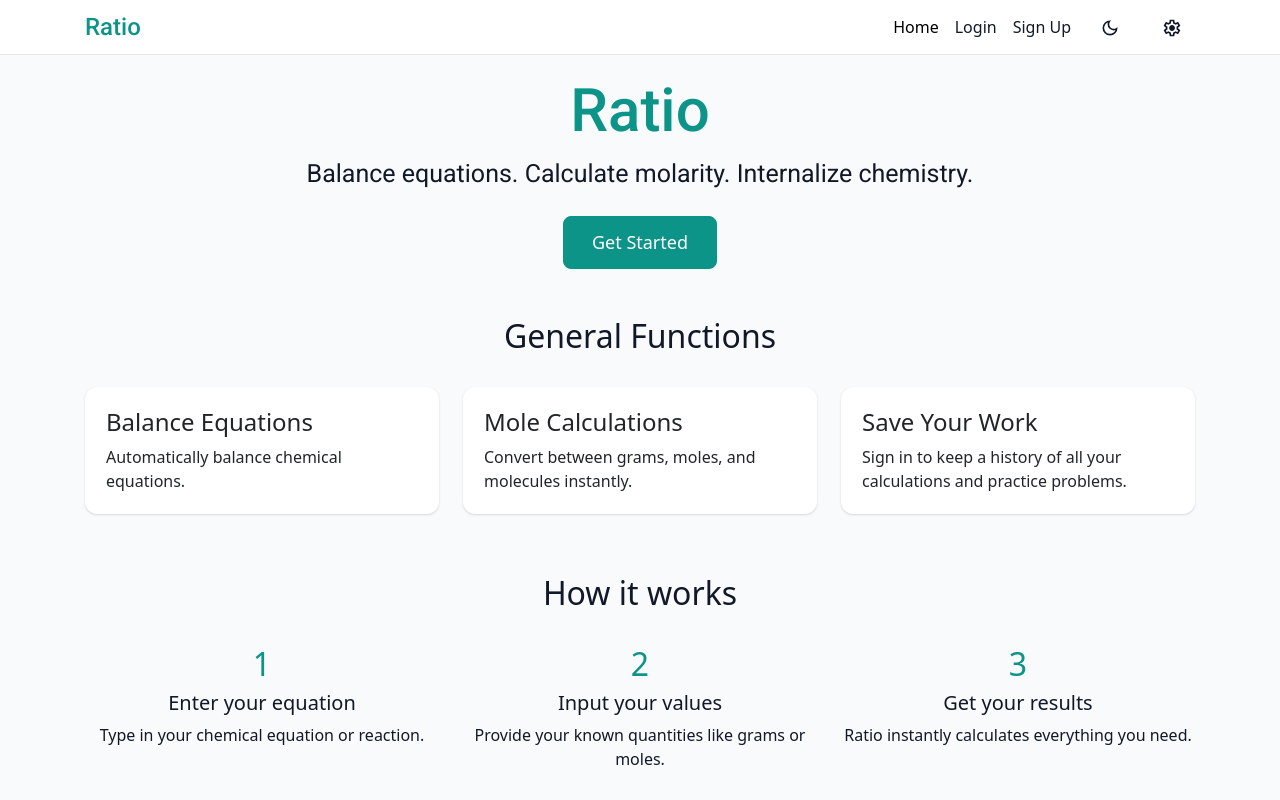
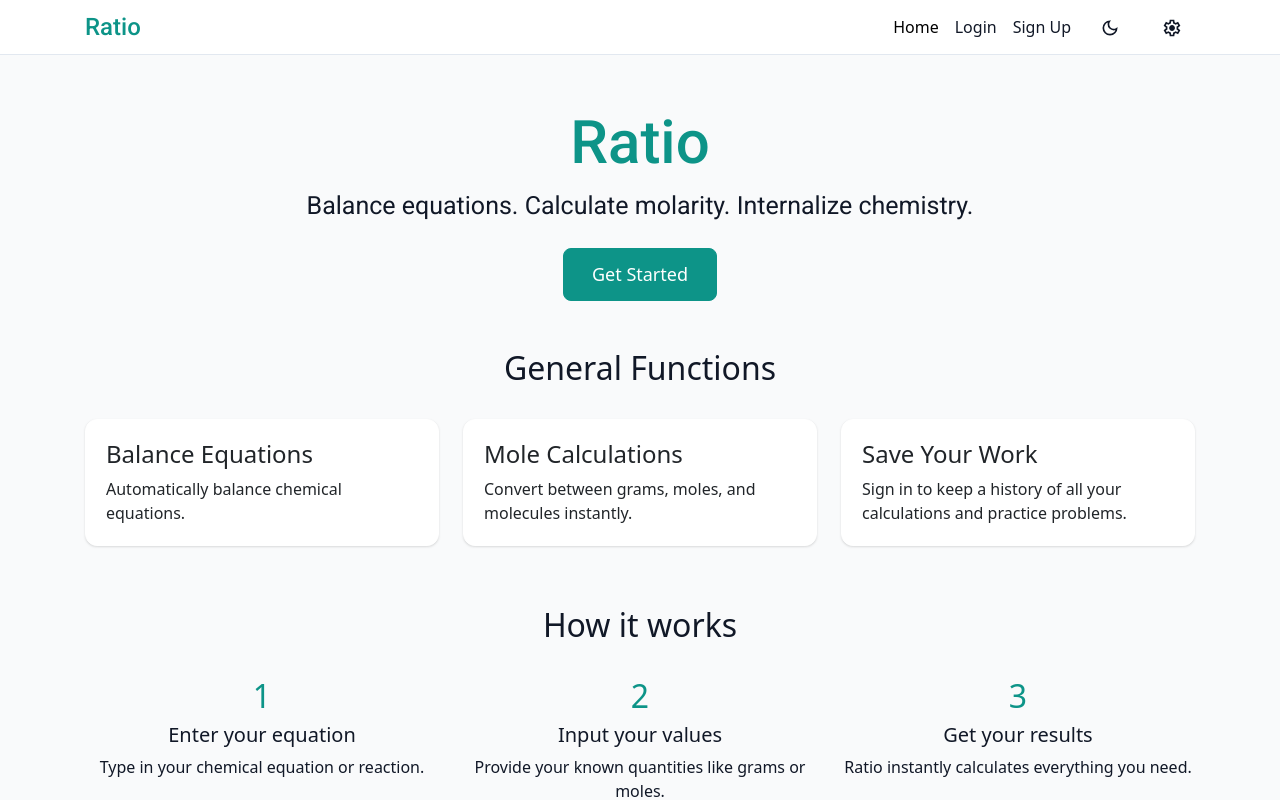
Before and after one commit to imtricksterr/Stoichiometry-Calculator, a React (Vite) app in the folder frontend/: page / in a window 1280 px wide. Shown: the top 800 px of the page. Built offline with nearby package versions, Linux system fonts and the light colour scheme.

Commit message:
fix footer styling

```diff
--- a/frontend/src/App.tsx
+++ b/frontend/src/App.tsx
@@ -5,17 +5,17 @@ import Footer from "./components/Footer";
 
 function App() {
   return (
-    <>
+    <div className="app">
       <header>
         <Navbar />
       </header>
-      <main>
+      <main className="content">
         <Outlet />
       </main>
       <footer>
         <Footer />
       </footer>
-    </>
+    </div>
   );
 }
 
--- a/frontend/src/styles.css
+++ b/frontend/src/styles.css
@@ -23,6 +23,7 @@ app-root {
   display: flex;
   flex-direction: column;
   flex: 1;
+  min-height: 100vh;
 }
 
 [data-theme="dark"] {
@@ -44,6 +45,12 @@ app-root {
   margin-right: auto;
   padding-left: 15px;
   padding-right: 15px;
+}
+
+.content {
+  flex: 1;
+  padding: 2rem 0;
+  min-height: calc(100vh - 160px);
 }
 
 /* ============================================================================
```
